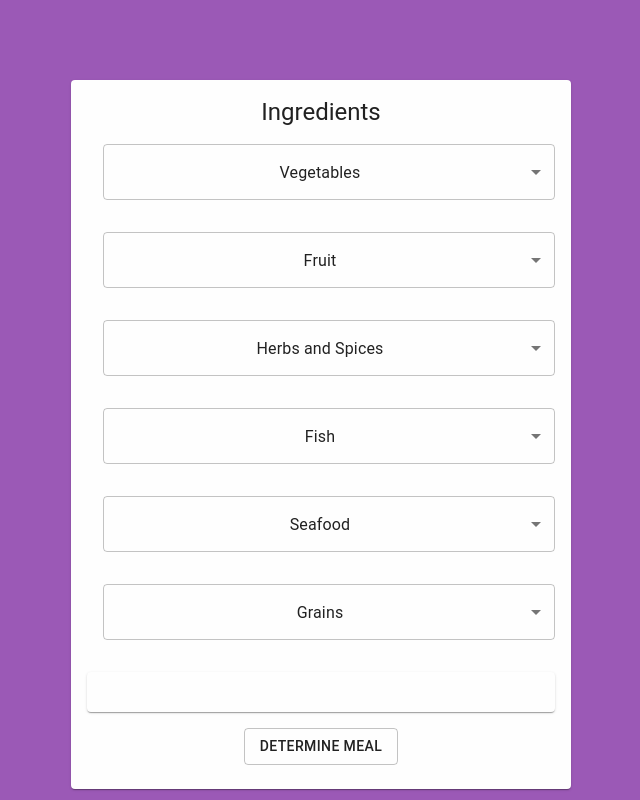
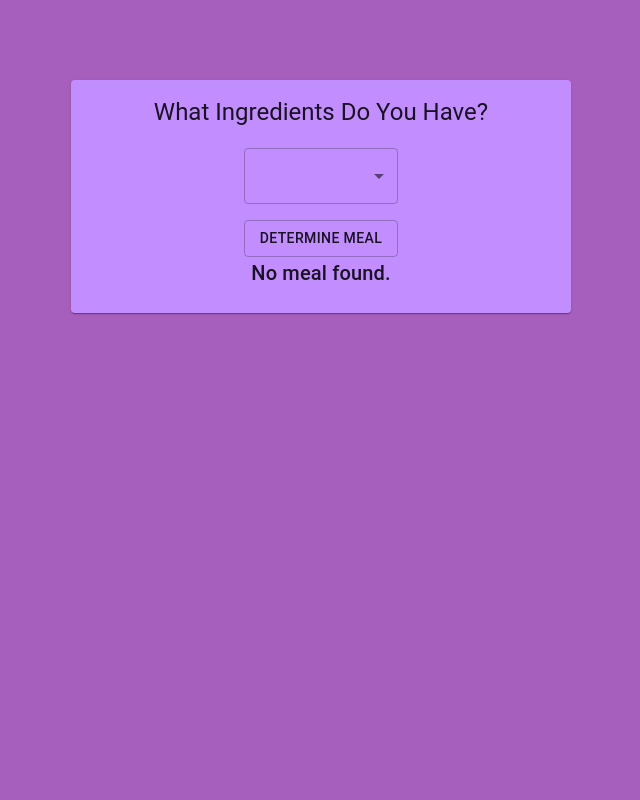
Before and after one commit to Parsifal-M/remys-dlv, a React (Create React App) app: page / in a window 1280 px wide. Shown: the whole page, without its empty margins (319-959 px from the left). Built offline with nearby package versions, Linux system fonts and the light colour scheme.

Commit message:
[WIP] Refactored, changed the plan
Signed-off-by: Peter Macdonald <macdonald.peter90@gmail.com>

```diff
--- a/src/App.css
+++ b/src/App.css
@@ -1,5 +1,5 @@
 body {
-  background-color : #9b59b6;
+  background-color : #a75fbe;
 }
 
 .App {
--- a/src/App.js
+++ b/src/App.js
@@ -1,10 +1,10 @@
 import './App.css';
-import IngredientCard from './components/RecipeCard';
+import RecipeCard from './components/RecipeCard';
 
 function App() {
   return (
     <div className="App">
-      <IngredientCard />
+      <RecipeCard />
 
     </div>
   );
--- a/src/components/RecipeCard.js
+++ b/src/components/RecipeCard.js
@@ -6,16 +6,19 @@ import Typography from '@material-ui/core/Typography';
 import Select from '@material-ui/core/Select';
 import MenuItem from '@material-ui/core/MenuItem';
 import { FormControl, Button } from '@material-ui/core';
+import ingredients from '../ingredients/ingredients';
+import recipes from '../recipes/recipes';
 
 const useStyles = makeStyles((theme) => ({
   card: {
     maxWidth: 500,
     margin: '0 auto',
     marginTop: theme.spacing(10),
-    backgroundColor: '#fefefe',
+    backgroundColor: '#c28dff',
   },
   select: {
-    marginRight: theme.spacing(2)
+    marginRight: theme.spacing(2),
+    marginBottom: theme.spacing(2),
   }
 }));
 
@@ -23,124 +26,18 @@ const RecipeCard = () => {
   const classes = useStyles();
   const [meal, setMeal] = React.useState('');
   const [mealFound, setMealFound] = React.useState(false);
-  const [vegetables, setVegetables] = React.useState('');
-  const [fruit, setFruit] = React.useState('');
-  const [herbsAndSpices, setHerbsAndSpices] = React.useState('');
-  const [fish, setFish] = React.useState('');
-  const [seafood, setSeafood] = React.useState('');
-  const [grains, setGrains] = React.useState('');
-
-  const recipes = [
-  {
-    name: 'Arednellian Pickled Herring',
-    ingredients: ['herring', 'lemon', 'onion', 'garlic', 'any herb']
-  },
-  {
-    name: 'Bell Pepper Puffs',
-    ingredients: ['bell pepper', 'eggs', 'cheese']
-  },
-  {
-    name: 'Cheese Platter',
-    ingredients: ['cheese']
-  },
-  {
-    name: 'Chili Pepper Puffs',
-    ingredients: ['chilis', 'eggs', 'cheese']
-  },
-  {
-    name: 'Crackers',
-    ingredients: ['wheat']
-  },
-  {
-    name: 'Creamy Soup',
-    ingredients: ['milk', 'any vegetable', 'potato', 'any herb']
-  },
-  {
-    name: 'Crudités',
-    ingredients: ['any vegetable']
-  },
-  {
-    name: 'Eggplant Puffs',
-    ingredients: ['eggplant', 'eggs', 'cheese']
-  },
-  {
-    name: 'French Fries',
-    ingredients: ['canola', 'potato']
-  },
-  {
-    name: 'Gazpacho',
-    ingredients: ['onion', 'tomato', 'cucumber', 'any herb']
-  },
-  {
-    name: 'Green Salad',
-    ingredients: ['any vegetable', 'lettuce']
-  },
-  {
-    name: 'Grilled Vegetables',
-    ingredients: ['any vegetable']
-  },
-  {
-    name: 'Grilled Veggie Platter',
-    ingredients: ['any vegetable', 'any vegetable', 'any vegetable']
-  },
-  {
-    name: 'Hard-Boiled Eggs',
-    ingredients: ['eggs']
-  },
-  {
-    name: 'Large Seafood Platter',
-    ingredients: ['any seafood', 'any seafood', 'any seafood', 'any seafood', 'lemon']
-  },
-  {
-    name: 'Marinated Herring',
-    ingredients: ['herring', 'onion']
-  },
-  {
-    name: 'Okra Soup',
-    ingredients: ['okra']
-  },
-  {
-    name: 'Onion Puffs',
-    ingredients: ['onion', 'eggs', 'cheese']
-  },
-  {
-    name: 'Oyster Platter',
-    ingredients: ['oyster', 'lemon']
-  },
-  {
-    name: 'Pickled Herring',
-    ingredients: ['herring', 'lemon', 'onion', 'herb']
-  },
-  {
-    name: 'Potato Leek Soup',
-    ingredients: ['leak', 'potato', 'milk', 'onion', 'garlic']
-  },
-  {
-    name: 'Potato Puffs',
-    ingredients: ['potato', 'eggs', 'cheese']
-  },
-  {
-    name: 'Pottage',
-    ingredients: ['potato', 'any vegetable', 'any herb']
-  }
-];
+  const [ingredient, setIngredient] = React.useState('');
 
   const determineMeal = () => {
-  const selectedIngredients = [vegetables, fruit, herbsAndSpices, fish, seafood, grains];
-
-  // Flatten the array of selected ingredients
-  const flatSelectedIngredients = selectedIngredients.flat();
-
-  // Find the first recipe that matches the selected ingredients
-  const matchingRecipe = recipes.find((recipe) => {
-    return recipe.ingredients.every((ingredient) => flatSelectedIngredients.includes(ingredient));
+    // Find all recipes that match the selected ingredient
+    const matchingRecipes = recipes.filter((recipe) => {
+      return recipe.ingredients.includes(ingredient);
     });
 
-  if (matchingRecipe) {
-    setMeal(matchingRecipe.name);
+    if (matchingRecipes.length > 0) {
+      setMeal(matchingRecipes.map((recipe) => recipe.name).join('\n'));
       setMealFound(true);
     } else {
-    setMeal('No match');
       setMealFound(false);
     }
   };
@@ -150,114 +47,45 @@ const determineMeal = () => {
     <Card className={classes.card}>
       <CardContent>
         <Typography variant="h5" component="h2">
-          Ingredients
+          What Ingredients Do You Have?
         </Typography>
-        <FormControl variant='outlined' fullWidth label="Vegetables" style={{ padding: '1rem' }}>
-        <Select
+        <Typography variant="body2" component="p">
+          <br />
+          <FormControl>
+            <Select variant='outlined' fullWidth
               className={classes.select}
-          value={vegetables}
-          onChange={(event) => setVegetables(event.target.value)}
-          displayEmpty
+              value={ingredient}
+              onChange={(e) => setIngredient(e.target.value)}
             >
-          <MenuItem value="">Vegetables</MenuItem>
-          <MenuItem value="any">Any</MenuItem>
-          <MenuItem value="lettuce">Lettuce</MenuItem>
-          <MenuItem value="carrots">Carrots</MenuItem>
-          <MenuItem value="spinach">Spinach</MenuItem>
-          <MenuItem value="zuccini">Zuccini</MenuItem>
-          <MenuItem value="broccoli">Broccoli</MenuItem>
-          <MenuItem value="onion">Onion</MenuItem>
+              {ingredients.map((ingredient) => (
+                <MenuItem key={ingredient} value={ingredient}>
+                  {ingredient}
+                </MenuItem>
+              ))}
             </Select>
+            <Button
+              variant="outlined"
+              color="#a75fbe"
+              onClick={determineMeal}
+            >
+              Determine Meal
+            </Button>
           </FormControl>
-        <FormControl variant='outlined' fullWidth  label="Fruit" style={{ padding: '1rem' }}>
-        <Select
-          className={classes.select}
-          value={fruit}
-          onChange={(event) => setFruit(event.target.value)}
-          displayEmpty
-        >
-          <MenuItem value="">Fruit</MenuItem>
-          <MenuItem value="any">Any</MenuItem>
-          <MenuItem value="apple">Apple</MenuItem>
-          <MenuItem value="banana">Banana</MenuItem>
-          <MenuItem value="coconut">Coconut</MenuItem>
-          <MenuItem value="lemon">Lemon</MenuItem>
-          <MenuItem value="cherry">Cherry</MenuItem>
-          {/* Add options for fruit here */}
-        </Select>
-        </FormControl>
-        <FormControl variant='outlined' fullWidth  label="HerbsAndSpices" style={{ padding: '1rem' }}>
-        <Select
-          className={classes.select}
-          value={herbsAndSpices}
-          onChange={(event) => setHerbsAndSpices(event.target.value)}
-          displayEmpty
-        >
-          <MenuItem value="">Herbs and Spices</MenuItem>
-          <MenuItem value="any">Any</MenuItem>
-          <MenuItem value="vanilla">Vanilla</MenuItem>
-          <MenuItem value="oregano">Oregano</MenuItem>
-          <MenuItem value="basil">Basil</MenuItem>
-          <MenuItem value="garlic">Garlic</MenuItem>
-          {/* Add options for herbs and spices here */}
-        </Select>
-        </FormControl>
-        <FormControl variant='outlined' fullWidth label="Fish" style={{ padding: '1rem' }}>
-        <Select
-          className={classes.select}
-          value={fish}
-          onChange={(event) => setFish(event.target.value)}
-          displayEmpty
-        >
-          <MenuItem value="">Fish</MenuItem>
-          <MenuItem value="any">Any</MenuItem>
-          <MenuItem value="herring">Herring</MenuItem>
-          <MenuItem value="salmon">Salmon</MenuItem>
-          <MenuItem value="trout">Trout</MenuItem>
-          <MenuItem value="tuna">Tuna</MenuItem>
-          {/* Add options for fish here */}
-        </Select>
-        </FormControl>
-        <FormControl variant='outlined' fullWidth label="Seafood" style={{ padding: '1rem' }}>
-        <Select
-          className={classes.select}
-          value={seafood}
-          onChange={(event) => setSeafood(event.target.value)}
-          displayEmpty
-        >
-          <MenuItem value="">Seafood</MenuItem>
-          <MenuItem value="any">Any</MenuItem>
-          <MenuItem value="shrimp">Shrimp</MenuItem>
-          <MenuItem value="crab">Crab</MenuItem>
-          <MenuItem value="lobster">Lobster</MenuItem>
-          {/* Add options for seafood here */}
-        </Select>
-        </FormControl>
-        <FormControl variant='outlined' fullWidth label="Grains" style={{ padding: '1rem' }}>
-        <Select
-          className={classes.select}
-          value={grains}
-          onChange={(event) => setGrains(event.target.value)}
-          displayEmpty
-        >
-          <MenuItem value="">Grains</MenuItem>
-          <MenuItem value="any">Any</MenuItem>
-          <MenuItem value="wheat">Wheat</MenuItem>
-          <MenuItem value="rice">Rice</MenuItem>
-          {/* Add options for grains here */}
-        </Select>
-        </FormControl>
-        <Card style={{ marginTop: '1rem', marginBottom: '1rem' ,backgroundColor: '#fefefe' }}>
-          <CardContent>
-            <Typography variant="h5" component="h2">
-
-            </Typography>
-            <Typography variant="body1" component="p">
+          <br />
+          {mealFound ? (
+  <div>
+    {meal.split('\n').map((meal) => (
+      <Typography variant="h6" component="h3" key={meal}>
         {meal}
       </Typography>
-          </CardContent>
-        </Card>
-        <Button onClick={determineMeal} variant='outlined'>Determine Meal</Button>
+    ))}
+  </div>
+) : (
+  <Typography variant="h6" component="h3">
+    No meal found.
+  </Typography>
+)}
+        </Typography>
       </CardContent>
     </Card>
   );
--- /dev/null
+++ b/src/ingredients/ingredients.js
@@ -0,0 +1,11 @@
+// This file is used to export the ingredients array
+
+const ingredients = [
+  'fish',
+  'coconut',
+  'wheat',
+  'apples',
+  'herring',
+];
+
+export default ingredients;
--- /dev/null
+++ b/src/recipes/recipes.js
@@ -0,0 +1,22 @@
+// Recipes
+
+const recipes = [
+    {
+      name: 'Arednellian Pickled Herring',
+      ingredients: ['fish', 'lemon', 'onion', 'garlic', 'any herb']
+    },
+    {
+        name: 'Fish Sandwich',
+        ingredients: ['fish', 'wheat']
+      },
+    {
+      name: 'Grilled Coconut',
+      ingredients: ['coconut']
+    },
+    {
+      name: 'Apple Pie',
+      ingredients: ['apples', 'wheat']
+    }
+    ];
+
+export default recipes;
```
Also changed, not shown: src/options/options.js (deleted, +0 -9 lines). Lines whose indentation alone changed are shown as unchanged.
